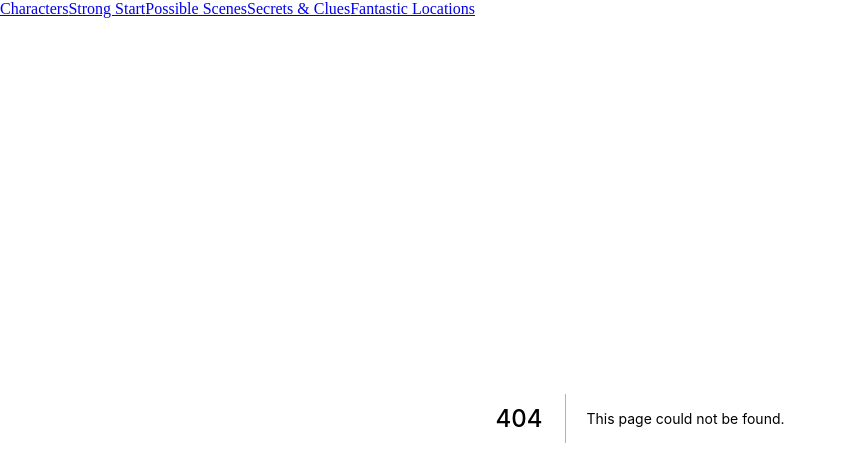
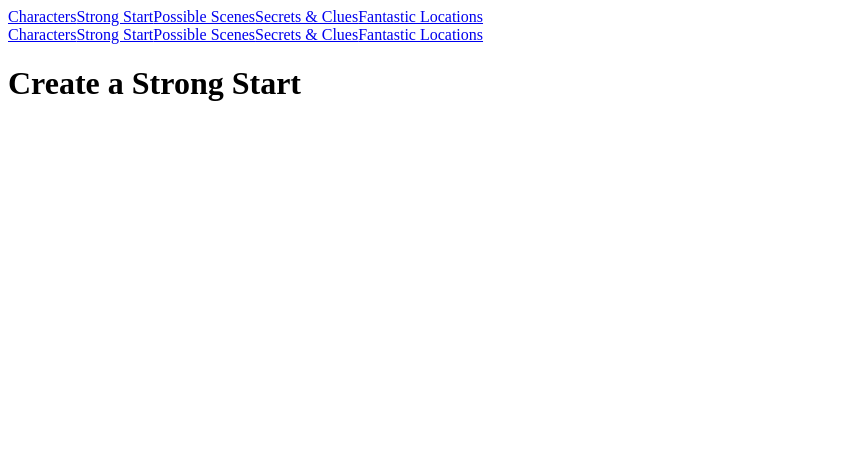
Before and after one commit to dangerpwnd/lazy-dm-next, a Next.js app: page /strongstart in a window 1280 px wide. Before the commit this address had no page. Shown: the top 466 px of the page, without its empty margins (0-847 px from the left). Built offline with nearby package versions, Linux system fonts and the light colour scheme; what @theme-ui/presets, theme-ui would draw is missing.

Commit message:
Create Strong Start Page

```diff
--- /dev/null
+++ b/src/pages/strongstart/index.jsx
@@ -0,0 +1,14 @@
+import React from 'react';
+import Navigation from '../../components/navigation.jsx'
+;
+
+const StrongStart = () => {
+    return(
+    <div>
+        <Navigation />
+        <h1>Create a Strong Start</h1>
+    </div>
+    )
+}
+
+export default StrongStart
```
